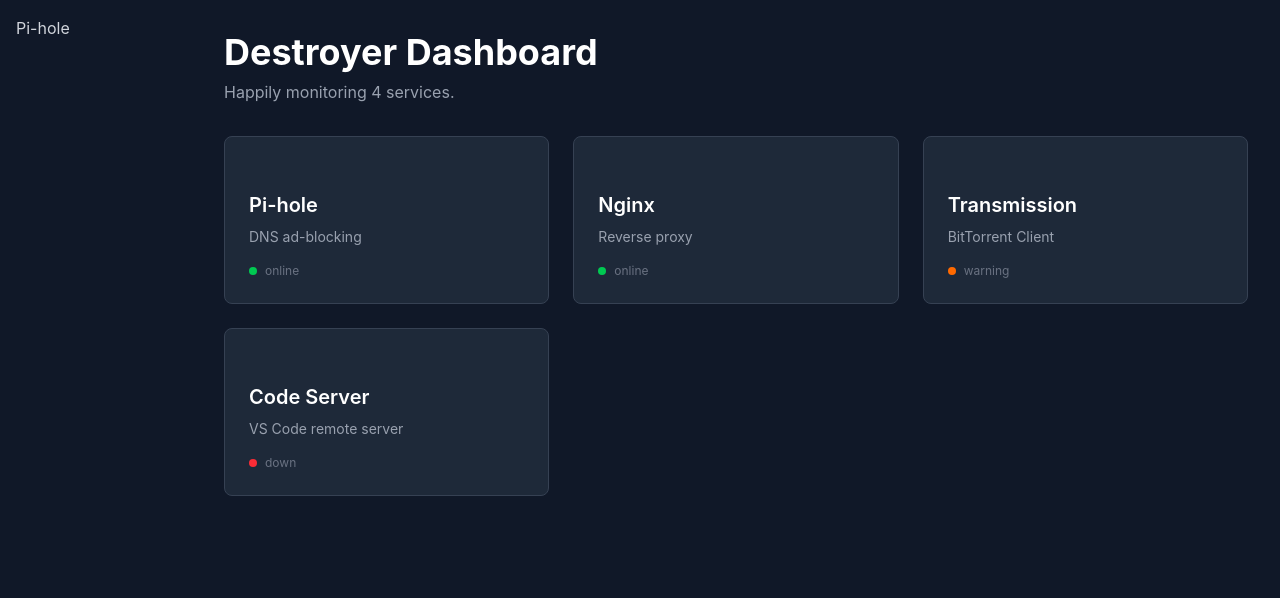
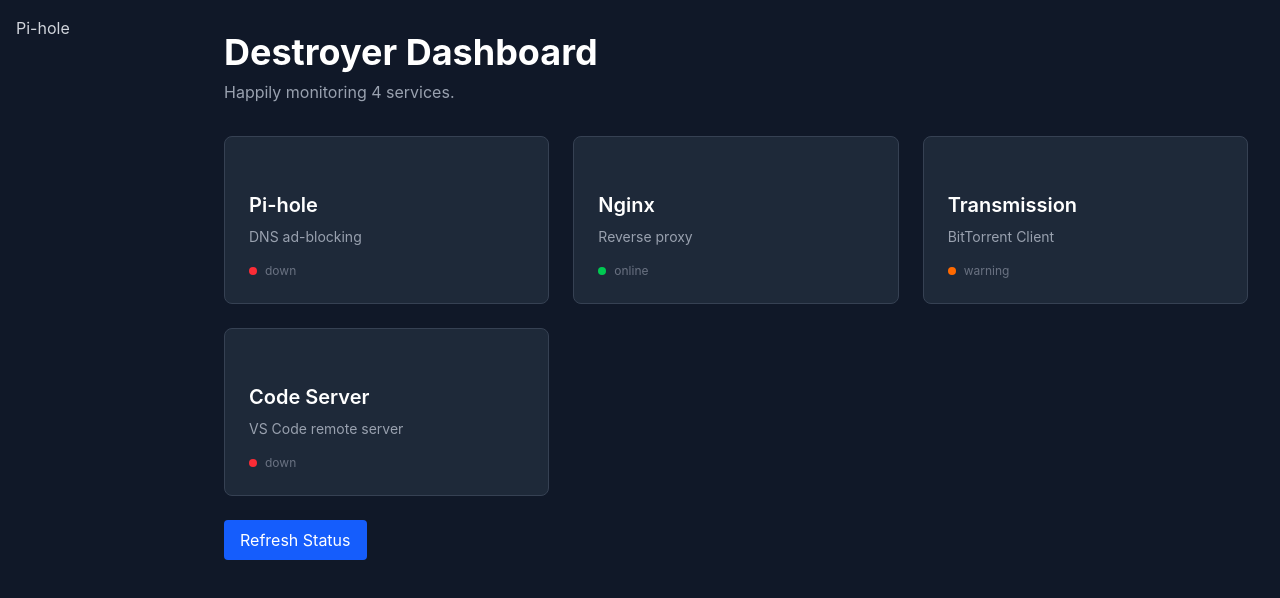
Before and after one commit to dzon2000/labdash, a Next.js app: page / in a window 1280 px wide. Shown: the top 598 px of the page. Built offline with nearby package versions, Linux system fonts and the light colour scheme; no server answers; some icons are missing.

Commit message:
Status mocks for other services

```diff
--- /dev/null
+++ b/app/api/code/status/route.js
@@ -0,0 +1,6 @@
+export async function GET() {
+  return Response.json({
+    status: 'down',
+    message: 'Service stopped'
+  });
+}
--- /dev/null
+++ b/app/api/nginx/status/route.js
@@ -0,0 +1,10 @@
+export async function GET() {
+  // Simulate random status for demonstration
+  const statuses = ['online', 'online', 'online', 'warning']; // 75% online
+  const randomStatus = statuses[Math.floor(Math.random() * statuses.length)];
+
+  return Response.json({
+    status: randomStatus,
+    message: randomStatus === 'online' ? 'Active' : 'Slow response'
+  });
+}
--- /dev/null
+++ b/app/api/pihole/status/route.js
@@ -0,0 +1,26 @@
+export async function GET() {
+  try {
+    const response = await fetch(
+      `http://${process.env.PIHOLE_HOST}/admin/api.php?summary&auth=${process.env.PIHOLE_API_KEY}`,
+      {
+        cache: 'no-store',
+        signal: AbortSignal.timeout(5000), // 5 second timeout
+      }
+    );
+    if (!response.ok) {
+      return Response.json({ status: 'down' });
+    }
+    const data = await response.json();
+    return Response.json({
+      status: data.status === 'enabled' ? 'online' : 'warning',
+      message: data.status === 'enabled' ? 'Active' : 'Disabled'
+    });
+
+  } catch (error) {
+    console.error('Pi-hole status check failed:', error);
+    return Response.json({
+      status: 'down',
+      message: 'Unreachable'
+    });
+  }
+}
--- /dev/null
+++ b/app/api/transmission/status/route.js
@@ -0,0 +1,6 @@
+export async function GET() {
+  return Response.json({
+    status: 'warning',
+    message: 'High CPU usage'
+  });
+}
--- /dev/null
+++ b/app/components/ServicesList.js
@@ -0,0 +1,68 @@
+'use client';
+
+import { useState, useEffect } from 'react';
+import ServiceCard from './ServiceCard';
+
+export default function ServicesList({ initialServices }) {
+  const [services, setServices] = useState(initialServices);
+  const [isRefreshing, setIsRefreshing] = useState(false);
+
+  // Function to check all service statuses
+  const checkStatuses = async () => {
+    setIsRefreshing(true);
+
+    try {
+      // Check all services in parallel
+      const updatedServices = await Promise.all(
+        services.map(async (service) => {
+          try {
+            const response = await fetch(service.statusEndpoint);
+            const data = await response.json();
+
+            return {
+              ...service,
+              status: data.status,
+              message: data.message,
+            };
+          } catch (error) {
+            return {
+              ...service,
+              status: 'down',
+              message: 'Unreachable',
+            };
+          }
+        })
+      );
+
+      setServices(updatedServices);
+    } catch (error) {
+      console.error('Failed to check statuses:', error);
+    } finally {
+      setIsRefreshing(false);
+    }
+  };
+
+  useEffect(() => {
+    const interval = setInterval(checkStatuses, 30000);
+    return () => clearInterval(interval);
+  }, [services]);
+
+  return (
+    <>
+      <section className="grid grid-cols-1 md:grid-cols-2 lg:grid-cols-3 gap-6">
+        {services.map((service) => (
+          <ServiceCard key={service.name} service={service} />
+        ))}
+      </section>
+
+      <button
+        onClick={checkStatuses}
+        disabled={isRefreshing}
+        className="mt-6 px-4 py-2 bg-blue-600 text-white rounded hover:bg-blue-700
+                   disabled:opacity-50 disabled:cursor-not-allowed transition-colors"
+      >
+        {isRefreshing ? 'Checking...' : 'Refresh Status'}
+      </button>
+    </>
+  );
+}
--- a/app/page.js
+++ b/app/page.js
@@ -1,13 +1,70 @@
-import ServiceCard from "./components/ServiceCard";
+import ServicesList from "./components/ServicesList";
 
 const services = [
-  { icon: 'shield-minus', name: 'Pi-hole', href: '/pihole', description: 'DNS ad-blocking', status: 'online' },
-  { icon: 'waypoints', name: 'Nginx', href: '/nginx', description: 'Reverse proxy', status: 'online' },
-  { icon: 'download', name: 'Transmission', href: '/transmission', description: 'BitTorrent Client', status: 'warning' },
-  { icon: 'code', name: 'Code Server', href: '/code', description: 'VS Code remote server', status: 'down' },
+    {
+        icon: "shield-minus",
+        name: "Pi-hole",
+        href: "/pihole",
+        description: "DNS ad-blocking",
+        statusEndpoint: "/api/pihole/status",
+    },
+    {
+        icon: "waypoints",
+        name: "Nginx",
+        href: "/nginx",
+        description: "Reverse proxy",
+        statusEndpoint: "/api/nginx/status",
+    },
+    {
+        icon: "download",
+        name: "Transmission",
+        href: "/transmission",
+        description: "BitTorrent Client",
+        statusEndpoint: "/api/transmission/status",
+    },
+    {
+        icon: "code",
+        name: "Code Server",
+        href: "/code",
+        description: "VS Code remote server",
+        statusEndpoint: "/api/code/status",
+    },
 ];
 
-export default function HomePage() {
+async function getInitialStatuses() {
+    const servicesWithStatus = await Promise.all(
+        services.map(async (service) => {
+            try {
+                const response = await fetch(
+                    `http://localhost:3000${service.statusEndpoint}`,
+                    {
+                        cache: "no-store",
+                        signal: AbortSignal.timeout(5000),
+                    },
+                );
+
+                if (!response.ok) {
+                    return {
+                        ...service,
+                        status: "down",
+                        message: "Unreachable",
+                    };
+                }
+
+                const data = await response.json();
+                return { ...service, ...data };
+            } catch (error) {
+                return { ...service, status: "down", message: "Unreachable" };
+            }
+        }),
+    );
+
+    return servicesWithStatus;
+}
+
+export default async function HomePage() {
+    const initialServices = await getInitialStatuses();
+
     return (
         <main className="flex-1 p-8">
             {/* Header Section */}
@@ -16,16 +73,11 @@
                     Destroyer Dashboard
                 </h1>
                 <p className="text-gray-400">
-              Happily monitoring { services.length } services.
+                    Happily monitoring {services.length} services.
                 </p>
             </div>
 
-          {/* Services Grid */}
-          <section className="grid grid-cols-1 md:grid-cols-2 lg:grid-cols-3 gap-6">
-            {services.map((service) => (
-              <ServiceCard key={service.name} service={service} />
-            ))}
-          </section>
+            <ServicesList initialServices={initialServices} />
         </main>
     );
 }
```
Lines whose indentation alone changed are shown as unchanged.
